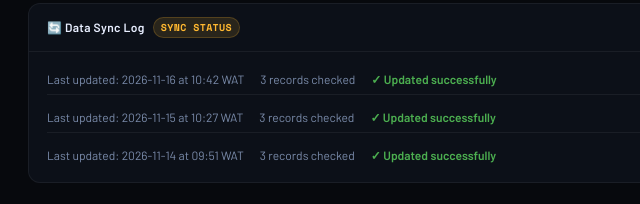
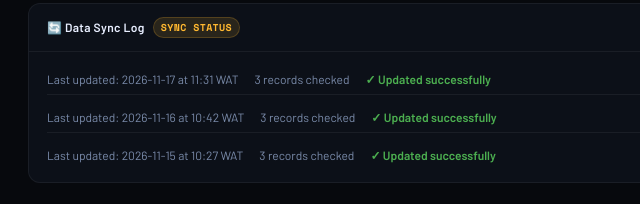
Before and after one commit to Abbey-commit/safenet-nigeria, a plain HTML site: page dashboard/index.html in a window 1280 px wide. Shown: the part 1453-1657 px from the top of the page, 0-640 px from the left. Drawn offline with nearby package versions, Linux system fonts and the light colour scheme.

Commit message:
Automated daily data refresh

```diff
--- a/dashboard/index.html
+++ b/dashboard/index.html
@@ -315,7 +315,7 @@
   <span style="font-size:11px;color:var(--text3);font-family:'Space Mono',monospace;padding:3px 10px;border:1px solid var(--border);border-radius:6px">PHASE 1 · CONFLICT INTELLIGENCE</span>
   <div class="header-meta">
     <div class="live-badge"><div class="live-dot"></div> SAMPLE DATA — DEMONSTRATION MODE</div>
-    <div class="gen-time">Generated 2026-11-16 10:42:59 WAT</div>
+    <div class="gen-time">Generated 2026-11-17 11:31:30 WAT</div>
   </div>
 </header>
 
@@ -677,17 +677,17 @@
     </div>
     <div class="log-wrap">
         <div class="log-row">
+          <span style="font-size:12px;color:var(--text2)">Last updated: 2026-11-17 at 11:31 WAT</span>
+          <span style="font-size:12px;color:var(--text2)">3 records checked</span>
+          <span style="color:#4CAF50;font-size:12px;font-weight:600">✓ Updated successfully</span>
+        </div>
+        <div class="log-row">
           <span style="font-size:12px;color:var(--text2)">Last updated: 2026-11-16 at 10:42 WAT</span>
           <span style="font-size:12px;color:var(--text2)">3 records checked</span>
           <span style="color:#4CAF50;font-size:12px;font-weight:600">✓ Updated successfully</span>
         </div>
         <div class="log-row">
           <span style="font-size:12px;color:var(--text2)">Last updated: 2026-11-15 at 10:27 WAT</span>
-          <span style="font-size:12px;color:var(--text2)">3 records checked</span>
-          <span style="color:#4CAF50;font-size:12px;font-weight:600">✓ Updated successfully</span>
-        </div>
-        <div class="log-row">
-          <span style="font-size:12px;color:var(--text2)">Last updated: 2026-11-14 at 09:51 WAT</span>
           <span style="font-size:12px;color:var(--text2)">3 records checked</span>
           <span style="color:#4CAF50;font-size:12px;font-weight:600">✓ Updated successfully</span>
         </div></div>
```
Also changed, not shown: docs/index.html (+6 -6 lines), 1 other file.
